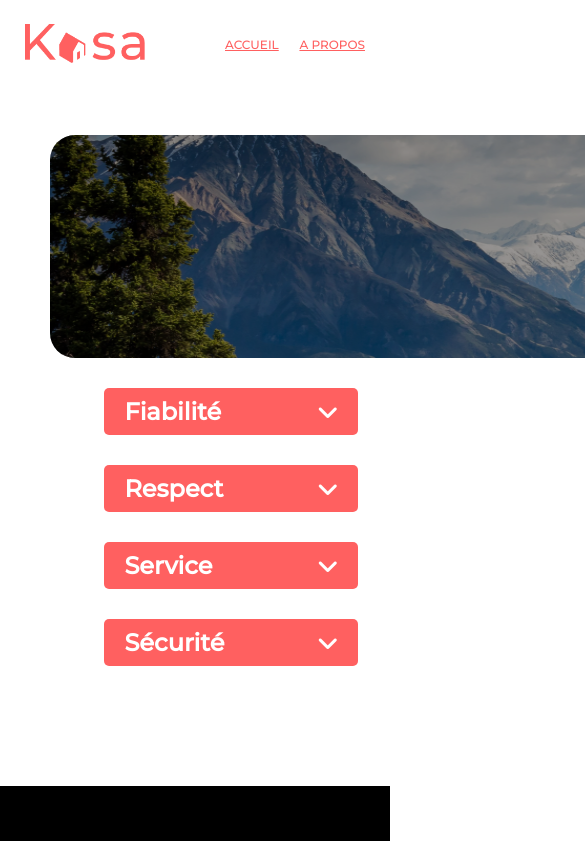
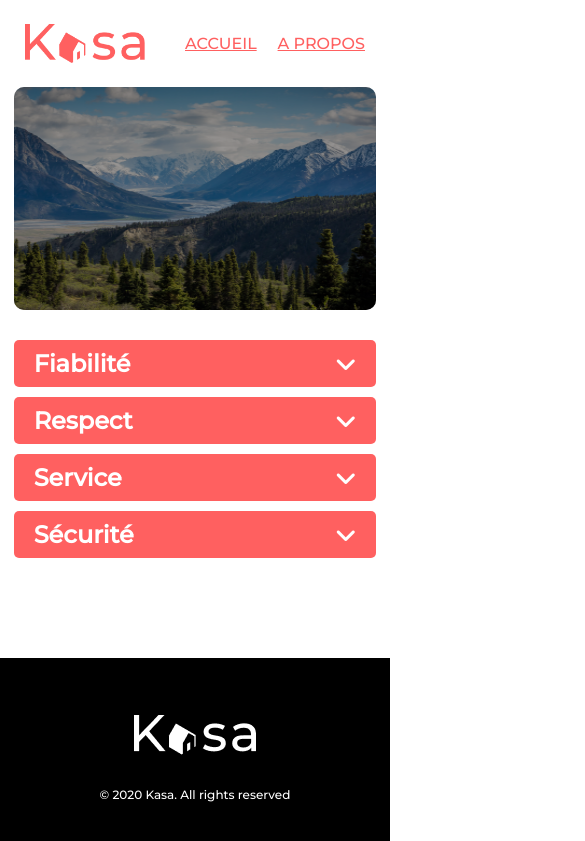
Before and after one commit to imene-yahiaoui/Kasa, a React (Create React App) app: page /About in a window 390 px wide. Shown: the top 841 px of the page, 585 px wide, since content can reach past the window. Built offline with nearby package versions, Linux system fonts and the light colour scheme.

Commit message:
ajout responive header, footer, about

```diff
--- a/src/assets/sass/base/_body.scss
+++ b/src/assets/sass/base/_body.scss
@@ -9,9 +9,20 @@ body {
 
 @include portable {
   body {
-    width: 100%;
+
     margin: 0 auto;
     font-family: "Montserrat";
     max-width: 767px;
   }
 }
+
+@include portable_smal{
+    body {
+    margin: 0 auto;
+    }
+}
+body {
+@include pour_tablet{
+    margin: 0 auto;
+}
+}
--- a/src/assets/sass/layout/_collapase.scss
+++ b/src/assets/sass/layout/_collapase.scss
@@ -1,11 +1,9 @@
 @import "../abstracts/variables";
-
+@import "../abstracts/mixin";
 .collapse {
   padding-top: 10px;
-  width: 93%;
+  width: 100%;
   height: auto;
-  //background-color: aquamarine;
-  margin: $margin;
   display: flex;
   justify-content: center;
   flex-direction: column;
@@ -14,8 +12,7 @@
 
 .collapse-title {
   width: 70%;
-  //width: 1023px;
-  height: 47px;
+   height: 47px;
   background-color: $color-primaire;
   color: $color-Secondaire;
   display: flex;
@@ -36,8 +33,7 @@
 }
 
 .collapse-article {
-  // display: none;
-  // width: 1023px;
+
   width: 70%;
   height: auto;
   border-radius: 5px;
@@ -54,6 +50,10 @@
   }
 }
 
-// @include portable{
+@include portable{
+  .collapse-title,.collapse-article
+   {
+    width: 93%;
+  }
 
-// }
+}
--- a/src/assets/sass/layout/_header.scss
+++ b/src/assets/sass/layout/_header.scss
@@ -1,59 +1,61 @@
-@import'../base/body';
-@import'../abstracts/variables';
-@import '../abstracts/mixin';
+@import "../base/body";
+@import "../abstracts/variables";
+@import "../abstracts/mixin";
 
-.header{
-
+.header {
   height: 87px;
   margin: 20px 50px;
   display: flex;
   align-items: center;
   justify-content: space-between;
-
-
 }
-.logo{
+.logo {
   width: 140px;
 }
-.nav{
+.nav {
   display: flex;
   align-items: center;
   width: 247px;
   justify-content: space-between;
-
 }
-a{
+a {
   font-weight: 500;
   font-size: 25px;
   color: $color-primaire;
+}
+li {
+  list-style-type: none;
+}
 
-
-
-}
-li{list-style-type:none;}
-
-@include portable{
-   .header{
+@include portable {
+  .header {
     padding: 0 25px;
     margin: 0;
   }
-    .logo{
+  .logo {
     width: 120px;
   }
-    a{
-        font-size: 12px;
-        text-transform : uppercase;
+  a {
+    font-size: 16px;
+    text-transform: uppercase;
   }
-    .nav{
-        width: 140px;
+
+  .nav {
+    width: 190px;
   }
 }
 
-
-@include portable_smal{
-    .nav{ width: 110px;
+@include portable_smal {
+  .nav {
+    width: 110px;
   }
-    a{
+  a {
     font-size: 10px;
   }
+  .logo {
+    width: 100px;
   }
+  li {
+    width: 56px;
+  }
+}
--- a/src/assets/sass/layout/_picture.scss
+++ b/src/assets/sass/layout/_picture.scss
@@ -1,26 +1,26 @@
-@import '../abstracts/variables';
-
-
-.home{
-    width: 1302px;
+@import "../abstracts/variables";
+@import"../abstracts/mixin";
+.home {
+  width: 93%;
+  margin: 0 auto;
+  margin-bottom: 20px;
+  align-items: center;
+  // width: 1302px;
   height: 223px;
-    margin: 20px 50px;
+  // margin: 20px 50px;
   border-radius: 25px;
   background: #00000067;
   mix-blend-mode: darken;
 }
-.home-img{
-
-  width: 1302px;
+.home-img {
+  width: 100%;
   object-fit: fill;
   height: 223px;
   border-radius: 25px;
- position: absolute;
    background: #000000;
   mix-blend-mode: darken;
-
 }
-.home-p{
+.home-p {
   font-weight: 500;
   font-size: 48px;
   color: white;
@@ -28,5 +28,20 @@ align-items: center;
   display: flex;
   position: relative;
   justify-content: center;
-bottom: -70px;
+  bottom: 199px;
 }
+
+
+@include portable{
+  .home,.home-img {
+border-radius: 10px;
+  }
+  .home-p{
+    font-size: 24px;
+  justify-content: start;
+  padding-left: 30px;
+  }
+  span{
+    display: block;
+  }
+}
--- a/src/components/about/About.js
+++ b/src/components/about/About.js
@@ -2,14 +2,14 @@ import Mountains from "../../assets/images/mountains.png";
 import Picture from "../home/Picture";
 import Collapses from "./collapses";
 import Speaces from "../utile/space";
-
-
-
+import Imagphon from "../../assets/images/imgMobil.png";
+import useMediaQuery from "../utile/MediaQuery";
 
 const About = () => {
+  const matches = useMediaQuery("(max-width:767px)");
   return (
     <div>
-      <Picture img={Mountains} />
+      {matches ? <Picture img={Imagphon} /> : <Picture img={Mountains} />}
       <Collapses />
       <Speaces />
     </div>
--- a/src/components/about/collapses.js
+++ b/src/components/about/collapses.js
@@ -23,7 +23,7 @@ const data = [
     text: "La sécurité est la priorité de Kasa. Aussi bien pour nos hôtes que pour les voyageurs, chaque logement correspond aux critères de sécurité établis par nos services. En laissant une note aussi bien à l'hôte qu'au locataire, cela permet à nos équipes de vérifier que les standards sont bien respectés. Nous organisons également des ateliers sur la sécurité domestique pour nos hôtes.",
   },
 ];
-console.log(data.length);
+
 const Collapses = () => {
   return (
     <div>
--- a/src/components/home/Home.js
+++ b/src/components/home/Home.js
@@ -5,7 +5,7 @@ const Home =() =>{
 
     return(
  <div>
-<Picture img={Image} text="Chez vous, partout et ailleurs"/>
+<Picture img={Image} text= {<p>Chez vous, <span>partout et ailleurs</span></p>}/>
 
 
 
--- /dev/null
+++ b/src/components/utile/MediaQuery.js
@@ -0,0 +1,24 @@
+import { useEffect, useState } from "react";
+
+function useMediaQuery(
+  query,
+  defaultMatches = window.matchMedia(query).matches
+) {
+  const [matches, setMatches] = useState(defaultMatches);
+
+  useEffect(() => {
+    const media = window.matchMedia(query);
+
+    if (media.matches !== matches) setMatches(media.matches);
+
+    const listener = () => setMatches(media.matches);
+
+    media.addListener(listener);
+
+    return () => media.removeListener(listener);
+  }, [query, matches]);
+
+  return matches;
+}
+
+export default useMediaQuery;
```
Also changed, not shown: src/assets/images/imgMobil.png (added), 1 other file (tests, documents, lock files or other folders). Lines whose indentation alone changed are shown as unchanged.
